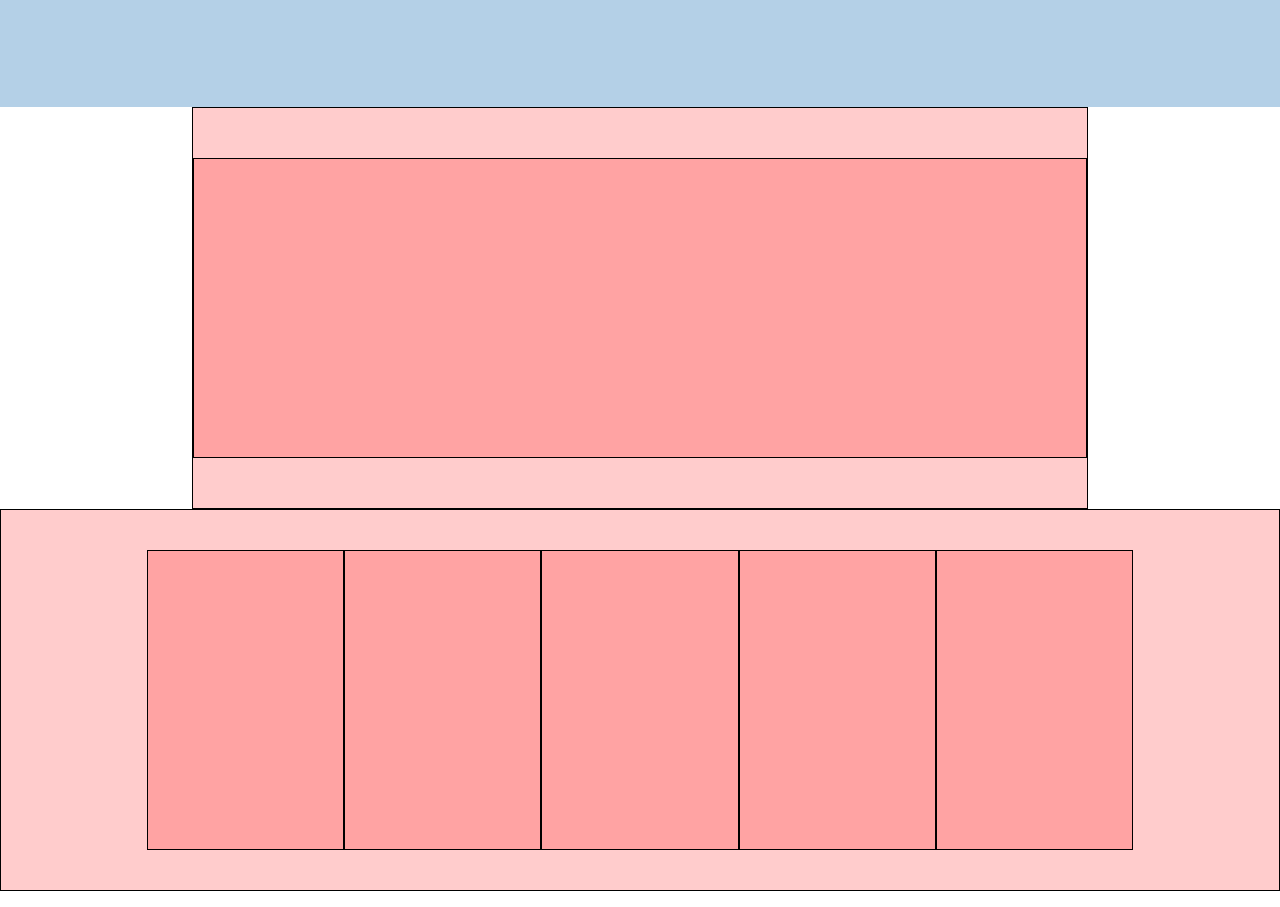
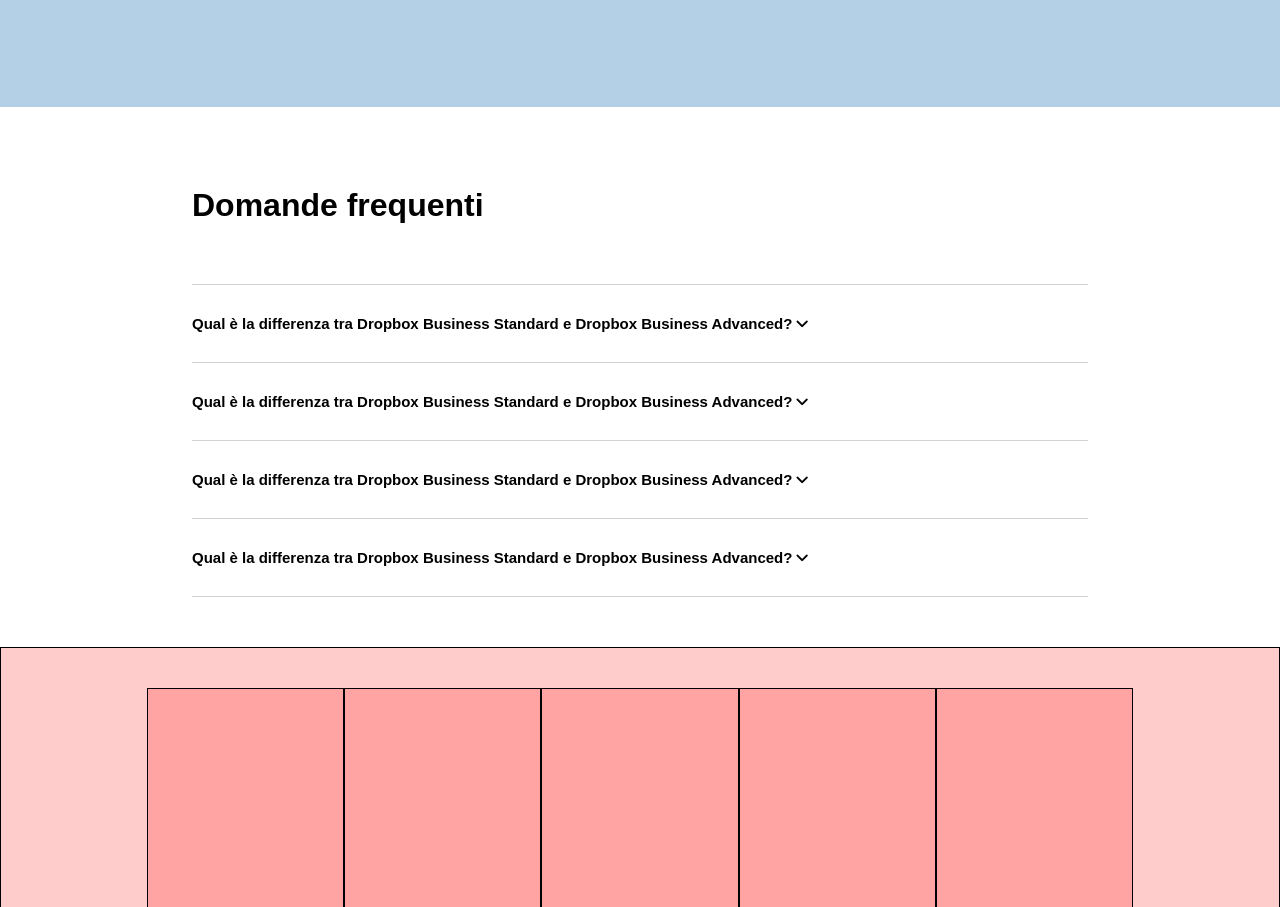
Before and after one commit to Guidocode/htmlcss-dropbox, a plain HTML site: page index.html in a window 1280 px wide. Shown: the part 4633-5540 px from the top of the page. Drawn offline with Linux system fonts and the light colour scheme.

Commit message:
Aggiunta main: sezione 6

```diff
--- a/css/style.css
+++ b/css/style.css
@@ -338,6 +338,21 @@ main section.full-width.bg-color .col .btn-no-border{
 /* /SEZIONE 5  */
 
 
+/* SEZIONE 6  */
+main section .content-last-section h3{
+  font-size: 2rem;
+  padding: 30px 0;
+}
+
+main section .content-last-section .question-row{
+  border-bottom: 1px solid #D2D1D5;
+}
+
+main section .content-last-section p{
+  padding: 30px 0;
+  font-weight: bold;
+}
+/* /SEZIONE 6  */
 
 
 /*
--- a/css/utilities.css
+++ b/css/utilities.css
@@ -72,6 +72,11 @@
   padding-top: 30px;
 }
 
+.full-false-hr{
+  border-bottom: 1px solid #D2D1D5;
+  padding-top: 30px;
+}
+
 
 /* DEBUG */
 .debug{
--- a/index.html
+++ b/index.html
@@ -439,8 +439,28 @@
 
 
     <!-- Sezione 6  -->
-    <section class="container debug">
-      <div class="content-last-section debug h300"></div>
+    <section class="container">
+      <div class="content-last-section">
+        <h3>Domande frequenti</h3>
+        <div class="full-false-hr"></div>
+
+        <div class="question-row">
+          <p>Qual è la differenza tra Dropbox Business Standard e Dropbox Business Advanced&#63; <i class="fa-solid fa-angle-down"></i></p>
+        </div>
+
+        <div class="question-row">
+          <p>Qual è la differenza tra Dropbox Business Standard e Dropbox Business Advanced&#63; <i class="fa-solid fa-angle-down"></i></p>
+        </div>
+
+        <div class="question-row">
+          <p>Qual è la differenza tra Dropbox Business Standard e Dropbox Business Advanced&#63; <i class="fa-solid fa-angle-down"></i></p>
+        </div>
+
+        <div class="question-row">
+          <p>Qual è la differenza tra Dropbox Business Standard e Dropbox Business Advanced&#63; <i class="fa-solid fa-angle-down"></i></p>
+        </div>
+
+      </div>
     </section>
     <!-- /Sezione 6  -->
 
```
